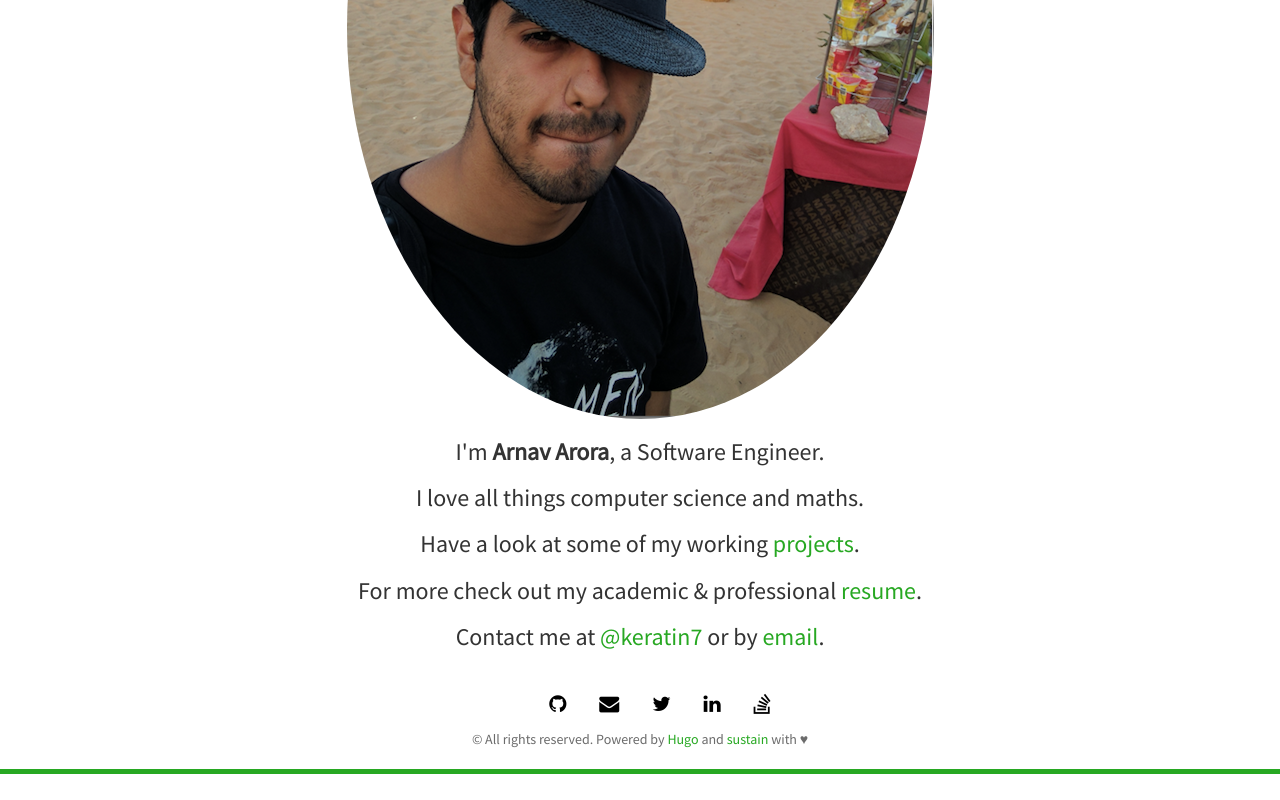
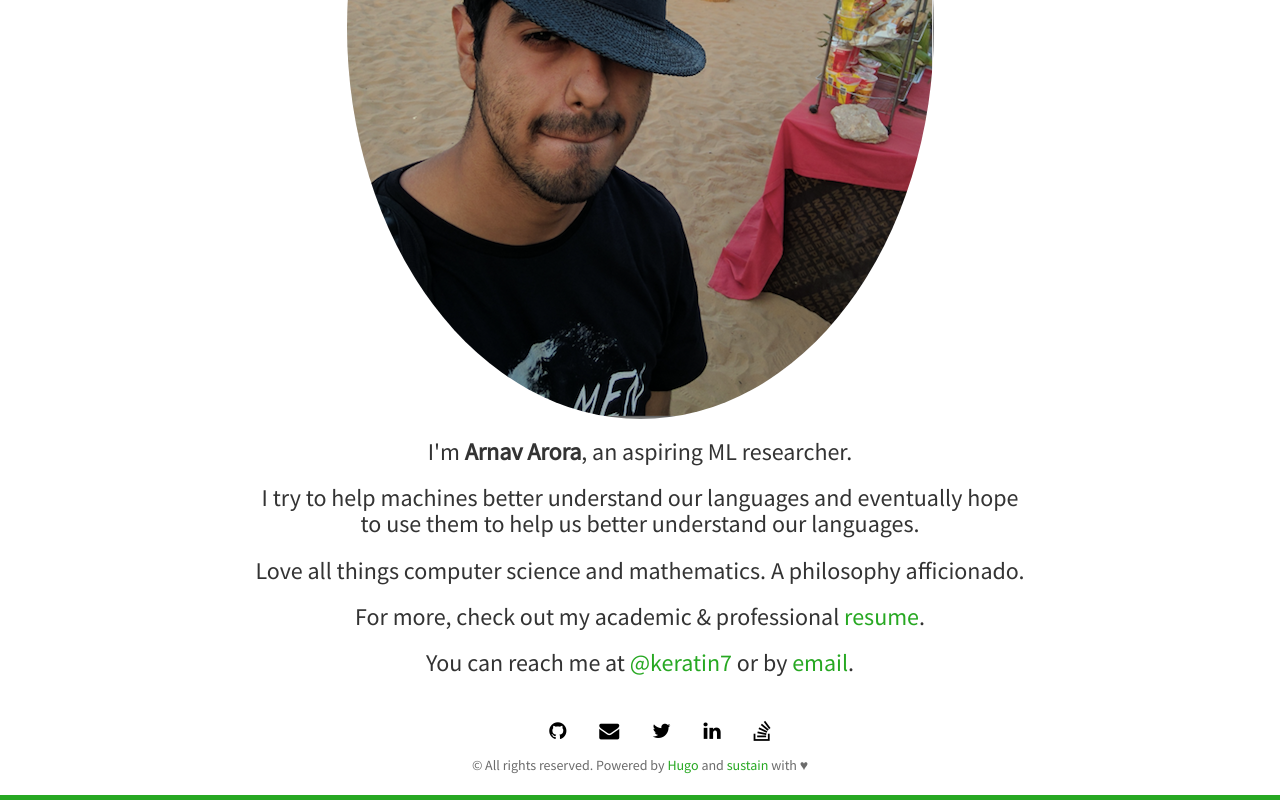
Before and after one commit to keratin7/keratin7.github.io, a plain HTML site: page index.html in a window 1280 px wide. Shown: the part 481-1281 px from the top of the page. Before the commit the page ends 1255 px from the top, so only its background shows below. Drawn offline with nearby package versions, Linux system fonts and the light colour scheme.

Commit message:
Front page changes

```diff
--- a/index.html
+++ b/index.html
@@ -48,11 +48,11 @@
         <div class="avatar">
           <img class="img-circle" src="https://keratin7.github.io/img/profile.png" alt="Responsive image">
         </div>
-        <h3>I'm <strong>Arnav Arora</strong>, a Software Engineer.</h3>
-        <h3>I love all things computer science and maths.</h3>
-        <h3>Have a look at some of my working <a href="https://keratin7.github.io/projects/"> projects</a>.</h3>
-        <h3>For more check out my academic &amp; professional <a href="https://drive.google.com/open?id=1oyC32fqqKJdFX0C_XTMUAct4l8QjXDGU">resume</a>.</h3>
-        <h3>Contact me at <a href="http://twitter.com/keratin7">@keratin7</a> or by <a href="mailto:arnav2495@gmail.com">email</a>.</h3>
+        <h3>I'm <strong>Arnav Arora</strong>, an aspiring ML researcher.</h3>
+        <h3>I try to help machines better understand our languages and eventually hope to use them to help us better understand our languages</a>.</h3>
+        <h3>Love all things computer science and mathematics. A philosophy afficionado.</h3>
+        <h3>For more, check out my academic &amp; professional <a href="https://drive.google.com/open?id=1oyC32fqqKJdFX0C_XTMUAct4l8QjXDGU">resume</a>.</h3>
+        <h3>You can reach me at <a href="http://twitter.com/keratin7">@keratin7</a> or by <a href="mailto:arnav2495@gmail.com">email</a>.</h3>
         <div class="social">
   <ul class="social-links">
 
```
